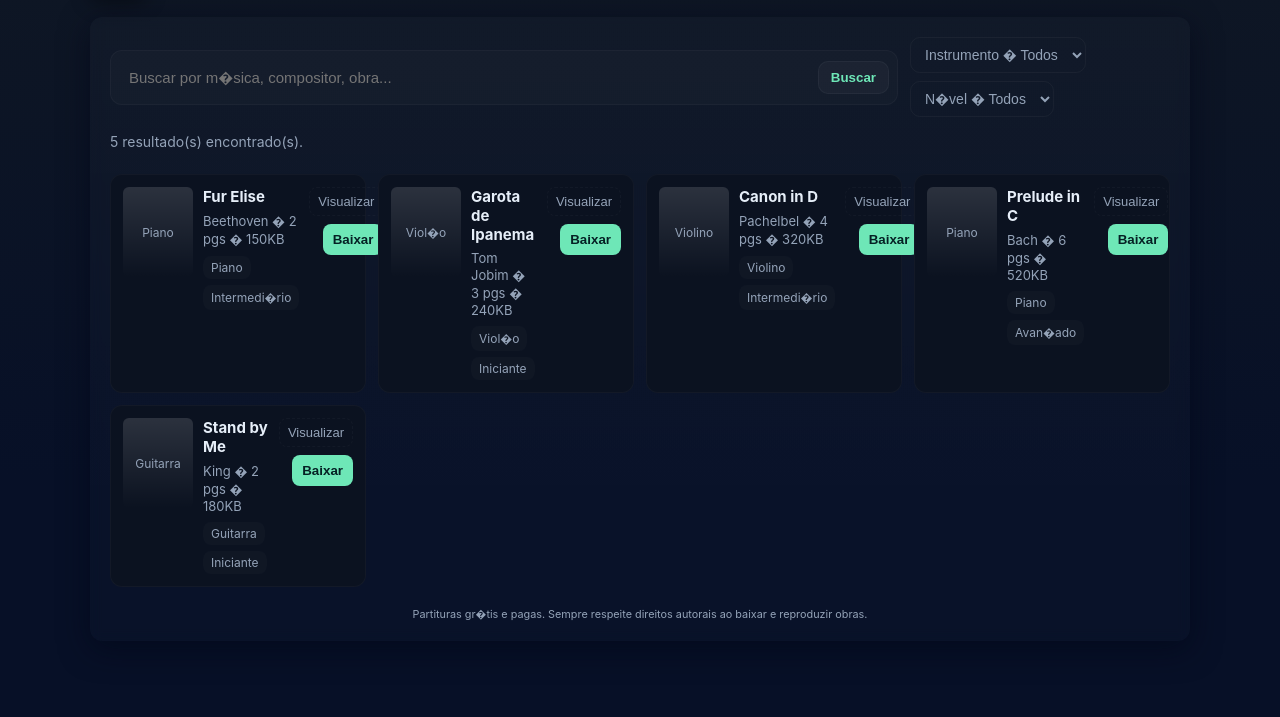
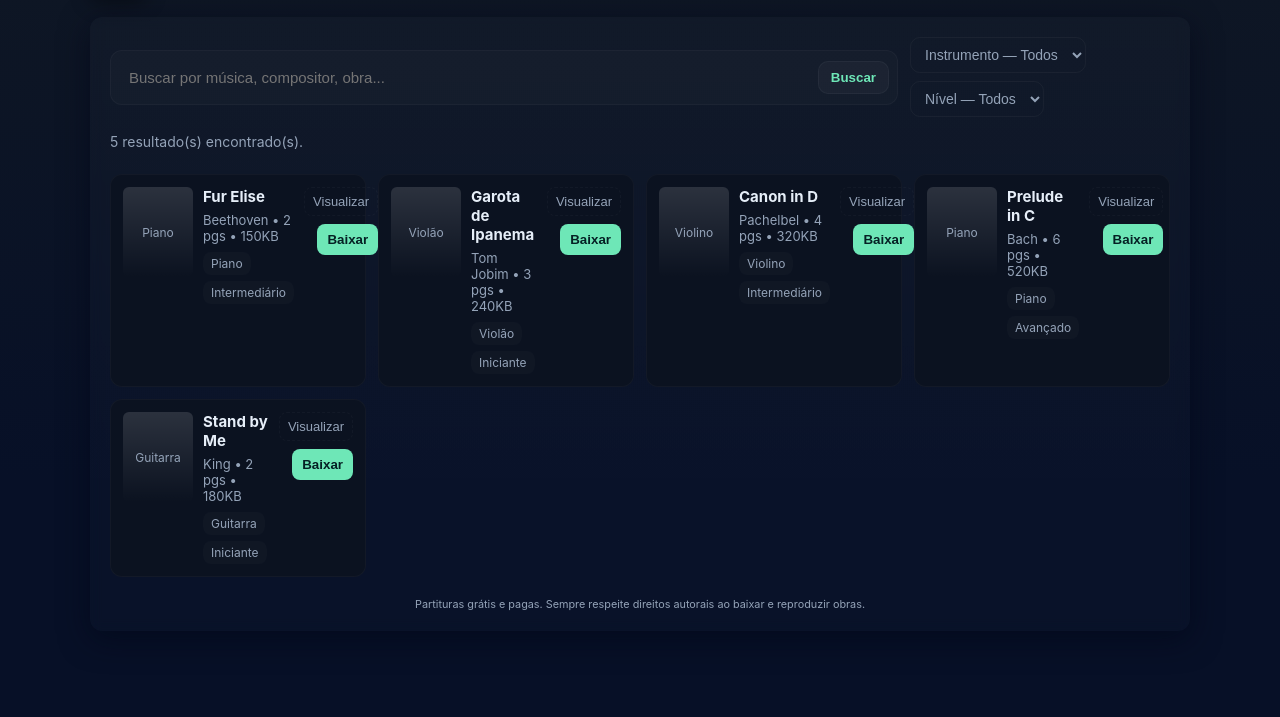
Before and after one commit to VicEmAlves/pit2, a plain HTML site: page app/index.html in a window 1280 px wide. Shown: the part 83-800 px from the top of the page. Drawn offline with Linux system fonts and the light colour scheme; no server answers.

Commit message:
Fix enconding

```diff
--- a/app/index.html
+++ b/app/index.html
@@ -4,7 +4,7 @@
   <meta charset="utf-8" />
   <meta name="viewport" content="width=device-width,initial-scale=1" />
   <title>Pit - Buscador de Partituras</title>
-  <meta name="description" content="Busque, visualize e baixe partituras para v�rios instrumentos e n�veis." />
+  <meta name="description" content="Busque, visualize e baixe partituras para vários instrumentos e níveis." />
 
   <style>
     :root{
@@ -219,11 +219,11 @@
         <div class="logo" aria-hidden="true">PIT</div>
         <div>
           <h1>Pit - Partituras</h1>
-          <p class="lead">Encontre partituras por t�tulo, compositor, instrumento e n�vel.</p>
+          <p class="lead">Encontre partituras por título, compositor, instrumento e nível.</p>
         </div>
       </div>
 
-      <nav class="actions" aria-label="A��es">
+      <nav class="actions" aria-label="Ações">
         <button class="btn" id="btn-upload" title="Enviar partitura">Enviar</button>
         <button class="btn" id="btn-login" title="Entrar">Entrar</button>
       </nav>
@@ -240,32 +240,32 @@
     <main class="card" role="main">
       <form id="searchForm" class="search-row" aria-label="Pesquisa de partituras" onsubmit="return false;">
         <div class="search" role="search" aria-label="Campo de busca">
-          <input type="search" id="q" placeholder="Buscar por m�sica, compositor, obra..." aria-label="Pesquisar partituras" autocomplete="off" />
+          <input type="search" id="q" placeholder="Buscar por música, compositor, obra..." aria-label="Pesquisar partituras" autocomplete="off" />
           <button class="btn" id="btn-search" type="button" aria-label="Pesquisar">Buscar</button>
         </div>
 
         <div style="display:flex;gap:8px;align-items:center;">
           <div class="filters" aria-hidden="false">
             <select id="instrument" class="filter-select" aria-label="Instrumento">
-              <option value="">Instrumento � Todos</option>
+              <option value="">Instrumento — Todos</option>
               <option>Piano</option>
-              <option>Viol�o</option>
+              <option>Violão</option>
               <option>Violino</option>
               <option>Flauta</option>
               <option>Guitarra</option>
             </select>
-            <select id="level" class="filter-select" aria-label="N�vel de dificuldade">
-              <option value="">N�vel � Todos</option>
+            <select id="level" class="filter-select" aria-label="Nível de dificuldade">
+              <option value="">Nível — Todos</option>
               <option>Iniciante</option>
-              <option>Intermedi�rio</option>
-              <option>Avan�ado</option>
+              <option>Intermediário</option>
+              <option>Avançado</option>
             </select>
           </div>
         </div>
       </form>
 
       <section class="results" aria-live="polite" aria-atomic="true">
-        <div id="summary" style="color:var(--muted);font-size:14px">Busque por algo para ver resultados � exemplos inclu�dos.</div>
+        <div id="summary" style="color:var(--muted);font-size:14px">Busque por algo para ver resultados — exemplos incluídos.</div>
 
         <div class="grid" id="resultsGrid" role="list">
           <!-- cards geradas via JS -->
@@ -273,18 +273,18 @@
       </section>
 
       <footer>
-        <small>Partituras gr�tis e pagas. Sempre respeite direitos autorais ao baixar e reproduzir obras.</small>
+        <small>Partituras grátis e pagas. Sempre respeite direitos autorais ao baixar e reproduzir obras.</small>
       </footer>
     </main>
   </div>
 
   <script>
-    // Dados de exemplo -- substitua por chamadas reais � API quando dispon�vel.
+    // Dados de exemplo -- substitua por chamadas reais à API quando disponível.
     const sample = [
-      { id:1, title:"Fur Elise", composer:"Beethoven", instrument:"Piano", level:"Intermedi�rio", pages:2, size:"150KB" },
-      { id:2, title:"Garota de Ipanema", composer:"Tom Jobim", instrument:"Viol�o", level:"Iniciante", pages:3, size:"240KB" },
-      { id:3, title:"Canon in D", composer:"Pachelbel", instrument:"Violino", level:"Intermedi�rio", pages:4, size:"320KB" },
-      { id:4, title:"Prelude in C", composer:"Bach", instrument:"Piano", level:"Avan�ado", pages:6, size:"520KB" },
+      { id:1, title:"Fur Elise", composer:"Beethoven", instrument:"Piano", level:"Intermediário", pages:2, size:"150KB" },
+      { id:2, title:"Garota de Ipanema", composer:"Tom Jobim", instrument:"Violão", level:"Iniciante", pages:3, size:"240KB" },
+      { id:3, title:"Canon in D", composer:"Pachelbel", instrument:"Violino", level:"Intermediário", pages:4, size:"320KB" },
+      { id:4, title:"Prelude in C", composer:"Bach", instrument:"Piano", level:"Avançado", pages:6, size:"520KB" },
       { id:5, title:"Stand by Me", composer:"King", instrument:"Guitarra", level:"Iniciante", pages:2, size:"180KB" }
     ];
 
@@ -310,7 +310,7 @@
           <div class="cover" aria-hidden="true">${item.instrument}</div>
           <div class="meta">
             <h3>${escapeHtml(item.title)}</h3>
-            <p>${escapeHtml(item.composer)} � ${escapeHtml(item.pages + ' pgs')} � ${escapeHtml(item.size)}</p>
+            <p>${escapeHtml(item.composer)} • ${escapeHtml(item.pages + ' pgs')} • ${escapeHtml(item.size)}</p>
             <div class="tags">
               <span class="tag">${escapeHtml(item.instrument)}</span>
               <span class="tag">${escapeHtml(item.level)}</span>
@@ -333,7 +333,7 @@
       const term = $q.value.trim().toLowerCase();
       const inst = $inst.value;
       const lvl = $level.value;
-      // filtra localmente; substitua por fetch('/api/search?...') em produ��o
+      // filtra localmente; substitua por fetch('/api/search?...') em produção
       const results = sample.filter(x=>{
         const matchTerm = !term || (x.title+ ' '+ x.composer).toLowerCase().includes(term);
         const matchInst = !inst || x.instrument === inst;
@@ -361,7 +361,7 @@
       if(btn.classList.contains('preview')){
         alert('Visualizar (demo): ' + item.title + '\\nCompositor: ' + item.composer + '\\nInstrumento: ' + item.instrument);
       } else if(btn.classList.contains('download')){
-        // Em produ��o, redirecione para URL real de download
+        // Em produção, redirecione para URL real de download
         alert('Baixar (demo): ' + item.title + '\\nSimulando download...');
       }
     });
```
